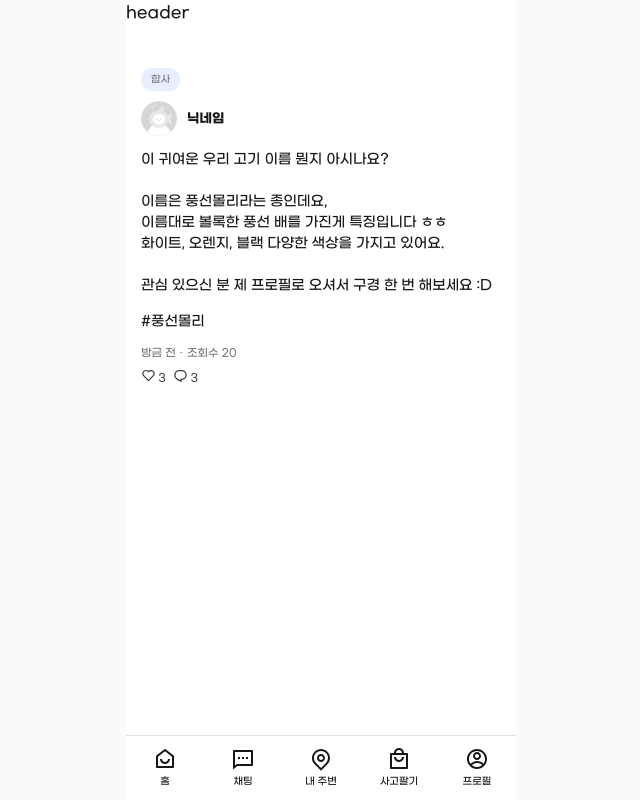
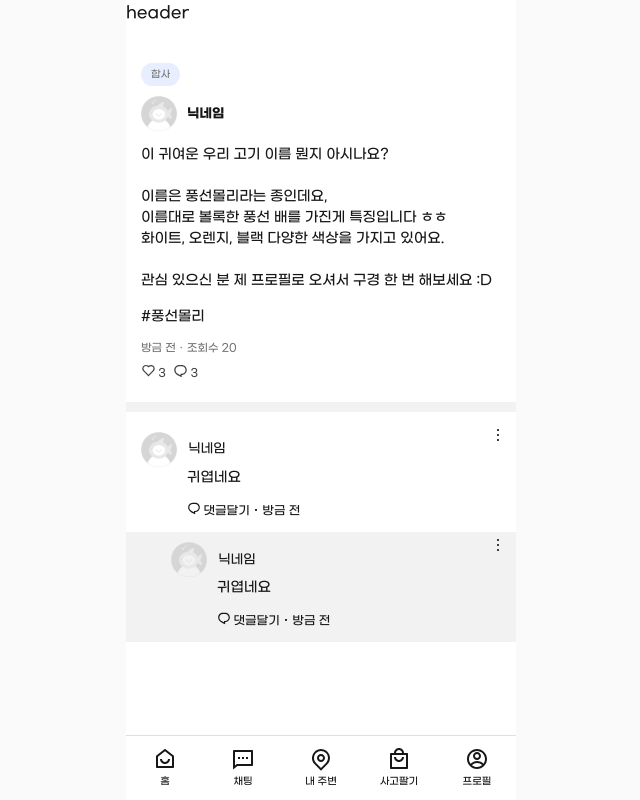
Before and after one commit to yeaseula/Mulbanggae, a Next.js app: page /post/1 in a window 1280 px wide. Shown: the whole page, without its empty margins (319-959 px from the left). Built offline with nearby package versions, Linux system fonts and the light colour scheme.

Commit message:
comment : 코멘트 default, 대댓글

```diff
--- a/app/globals.css
+++ b/app/globals.css
@@ -61,3 +61,10 @@ main {
 .swiper-pagination-bullet-active {
   background: var(--main_color) !important;
 }
+
+.bar {
+  margin: 10px 0 ;
+  width: 390px;
+  height: 10px;
+  background-color: var(--gray_light_color);
+}
--- a/app/post/[id]/page.tsx
+++ b/app/post/[id]/page.tsx
@@ -1,7 +1,12 @@
 import { MainPostDetail } from "@/features/main-post-detail/main-post-detail"
+import { Comment } from "@/features/comment/comment"
 
 export default function PostContents() {
     return (
-        <MainPostDetail></MainPostDetail>
+        <>
+            <MainPostDetail />
+            <div className="bar"></div>
+            <Comment />
+        </>
     )
 }
--- /dev/null
+++ b/features/comment/comment.tsx
@@ -0,0 +1,64 @@
+import Image from "next/image"
+import { CommonWrapper } from "@/styled/layout.styled"
+import { RiMore2Line, RiChat1Line } from "@remixicon/react"
+
+export function Comment() {
+    return (
+        <>
+        <div className="profile-zone relative py-4">
+            <CommonWrapper>
+            <div className="profile flex gap-4.5 items-center">
+                <Image src={'/images/empty-profile.svg'}
+                alt=""
+                width={36}
+                height={36}
+                />
+                <span className="text-[1.3rem]">닉네임</span>
+            </div>
+            <div className="pl-[46px]">
+                <p className="text-[1.4rem]">귀엽네요</p>
+
+                <div className="mt-4 flex gap-1.5 items-center">
+                    <button className="flex gap-1">
+                        <RiChat1Line size={14}/>
+                        <span className="text-[1.2rem]">댓글달기</span>
+                    </button>
+                    ·
+                    <span className="text-[1.2rem]">방금 전</span>
+                </div>
+            </div>
+            <button className="absolute top-2 right-4">
+                <RiMore2Line size={16} />
+            </button>
+            </CommonWrapper>
+        </div>
+        {/* 대댓글 */}
+        <div className="profile-zone relative py-4 pl-12 bg-[var(--gray_light_color)]">
+            <CommonWrapper>
+                <div className="profile flex gap-4.5 items-center">
+                    <Image src={'/images/empty-profile.svg'}
+                    alt=""
+                    width={36}
+                    height={36}
+                    />
+                    <span className="text-[1.3rem]">닉네임</span>
+                </div>
+                <div className="pl-[46px]">
+                    <p className="text-[1.4rem]">귀엽네요</p>
+                    <div className="mt-4 flex gap-1.5 items-center">
+                        <button className="flex gap-1">
+                            <RiChat1Line size={14}/>
+                            <span className="text-[1.2rem]">댓글달기</span>
+                        </button>
+                        ·
+                        <span className="text-[1.2rem]">방금 전</span>
+                    </div>
+                </div>
+                <button className="absolute top-2 right-4">
+                    <RiMore2Line size={16} />
+                </button>
+            </CommonWrapper>
+        </div>
+        </>
+    )
+}
--- a/features/main-post-detail/main-post-detail.tsx
+++ b/features/main-post-detail/main-post-detail.tsx
@@ -1,21 +1,21 @@
 "use client"
 import Image from 'next/image'
-import * as S from '../../components/post/post.styled'
-import { CommonWrapper } from '@/styled/layout.styled'
 import { PostMeta } from '@/components/post/postmeta'
 import { PostEngagement } from '@/components/post/post-engagement'
+import * as S from '../../components/post/post.styled'
+import { CommonTopWrapper } from '@/styled/layout.styled'
 
 export function MainPostDetail() {
     return (
-        <CommonWrapper>
-            <div className='pt-[15px]'>
+        <CommonTopWrapper>
+            <div className='py-4'>
                 <S.Category>합사</S.Category>
                 <div className='profilezone mt-[10px]'>
                     <div className='flex gap-[10px] items-center'>
                         <Image src={'/images/empty-profile.svg'}
                         width={36}
                         height={36}
-                        alt=''
+                        alt='프로필 사진'
                         />
                         <div className='text-[1.3rem] font-bold'>닉네임</div>
                     </div>
@@ -43,8 +43,6 @@ export function MainPostDetail() {
                     </div>
                 </div>
             </div>
-        </CommonWrapper>
+        </CommonTopWrapper>
     )
 }
-
-const Nickname = {}
--- a/styled/layout.styled.ts
+++ b/styled/layout.styled.ts
@@ -1,6 +1,9 @@
 "use client"
 import styled from "styled-components";
 
+export const CommonTopWrapper = styled.div`
+    padding: 50px 15px 0;
+`
 export const CommonWrapper = styled.div`
-    padding: 50px 15px;
+    padding: 0 15px;
 `
```
